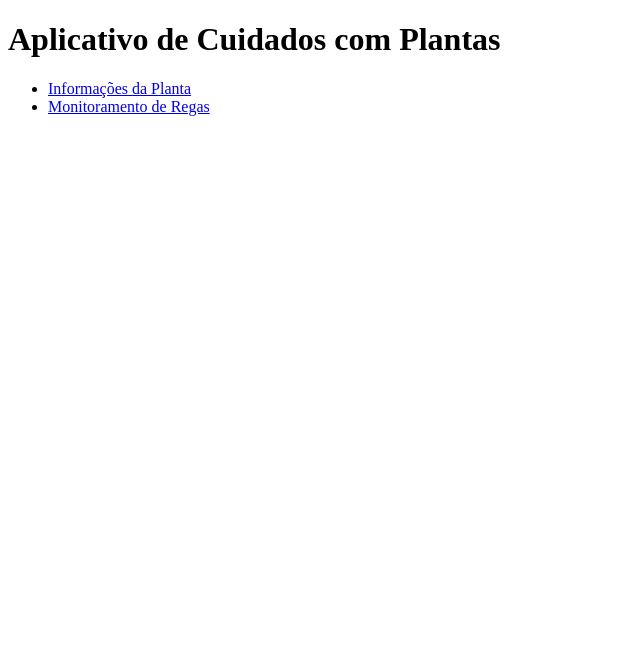
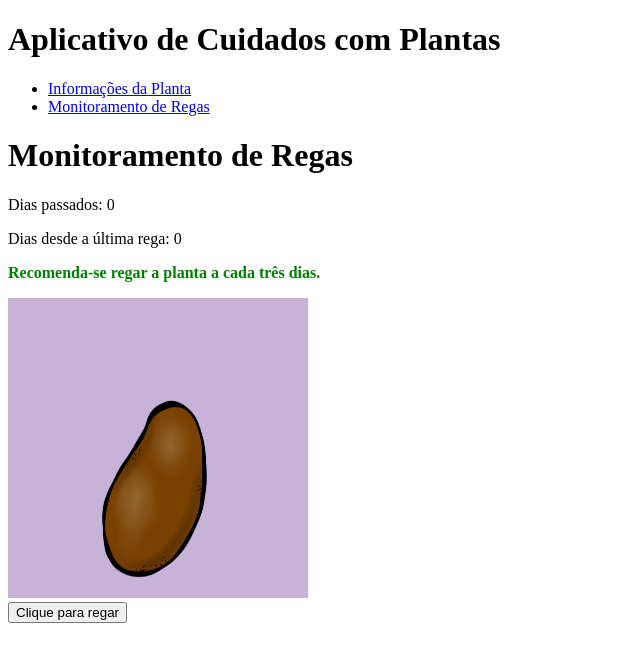
Before and after one commit to wllmrodr/Projeto_MC656, a React (Create React App) app: page / in a window 1280 px wide. Shown: the top 662 px of the page, without its empty margins (0-640 px from the left). Built offline with nearby package versions, Linux system fonts and the light colour scheme; the HTML template or start-up script is replaced by a standard one.

Commit message:
fix: adding initial route

```diff
--- a/src/App.js
+++ b/src/App.js
@@ -18,6 +18,7 @@ function App() {
         <Routes>
           <Route path="/info" element={<PlantInfo />} />
           <Route path="/water" element={<PlantWater />} />
+          <Route path="/" element={<PlantWater />} /> {/* Rota inicial */}
         </Routes>
       </div>
     </Router>
```
